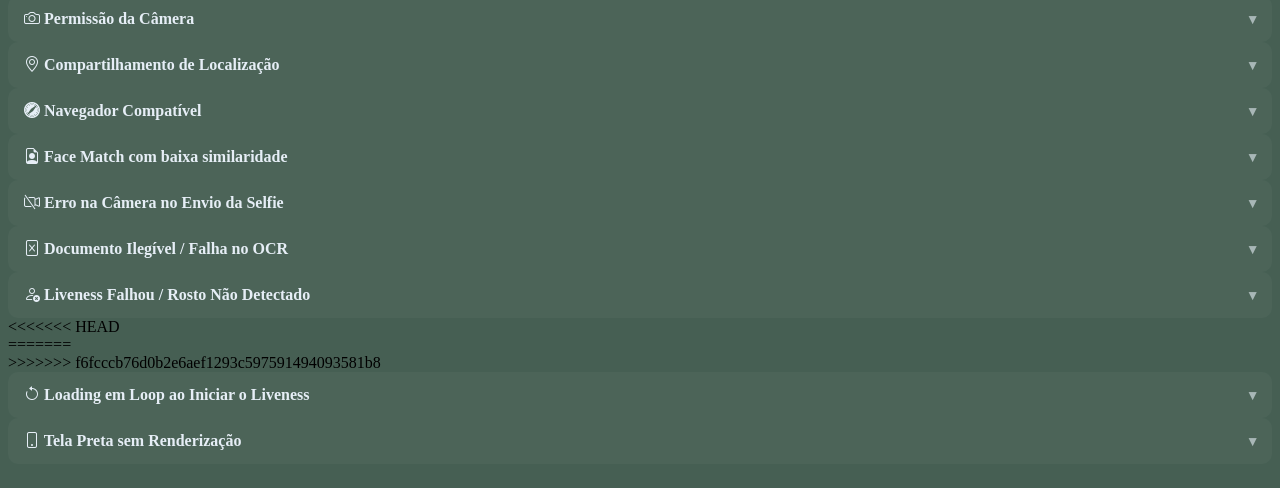
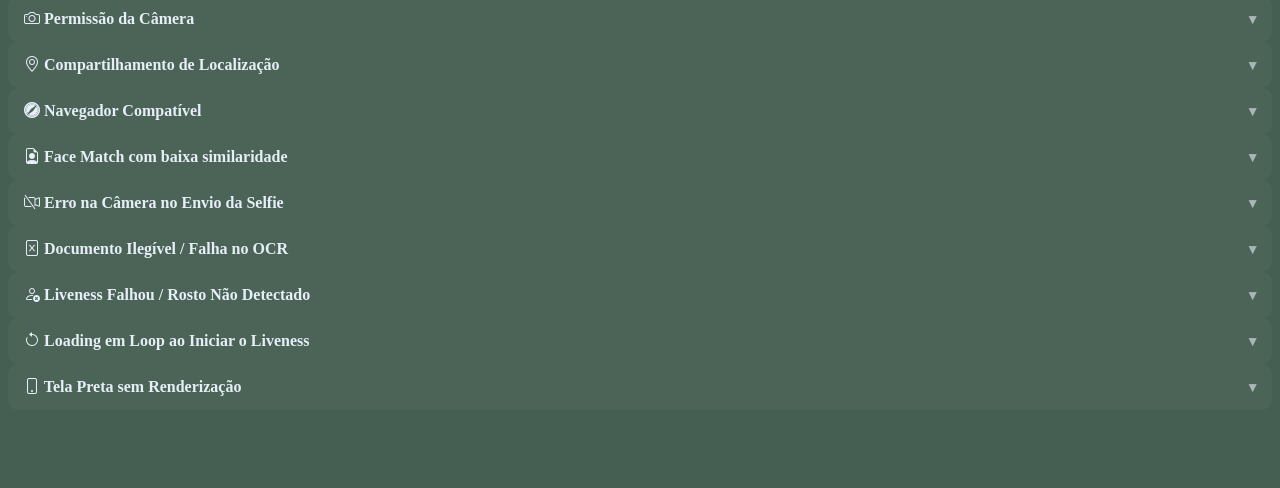
Before and after one commit to aryehbenami-ui/guia-kyc-interativo, a plain HTML site: page ios.html in a window 1280 px wide. Shown: the part 82-570 px from the top of the page. Drawn offline with nearby package versions, Linux system fonts and the light colour scheme.

Commit message:
Fix merge conflict in ios.html
Removed merge conflict markers from ios.html.

```diff
--- a/ios.html
+++ b/ios.html
@@ -250,11 +250,7 @@
   </div>
 </section>
 
-<<<<<<< HEAD
-<section class="topic-card" data-section>
-=======
         <section class="topic-card" data-section>
->>>>>>> f6fcccb76d0b2e6aef1293c597591494093581b8
   <h2 class="topic-toggle"><span><i class="bi bi-arrow-counterclockwise"></i> Loading em Loop ao Iniciar o Liveness</span></h2>
   <div class="topic-body">
     <p class="intro">
```
